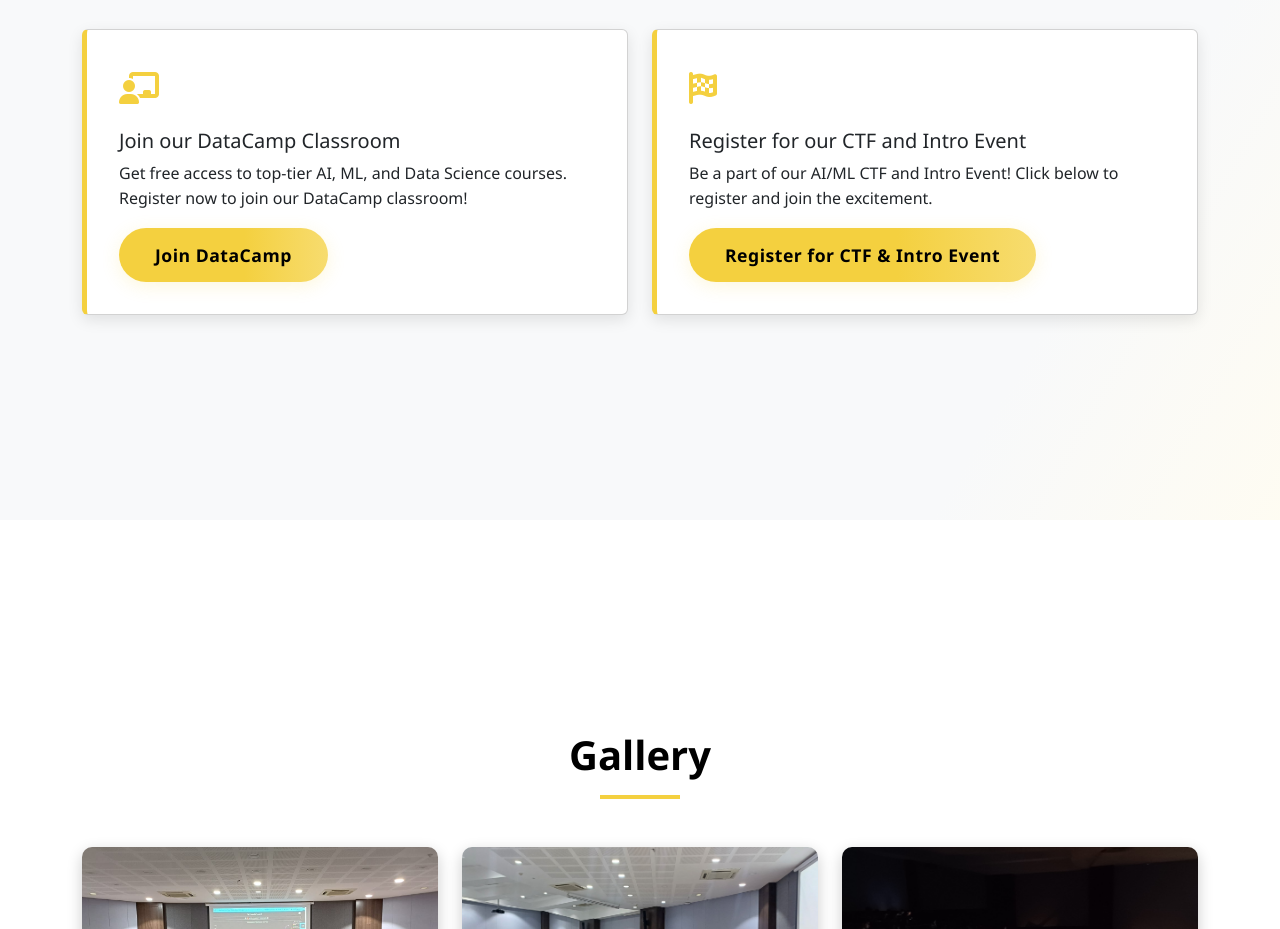
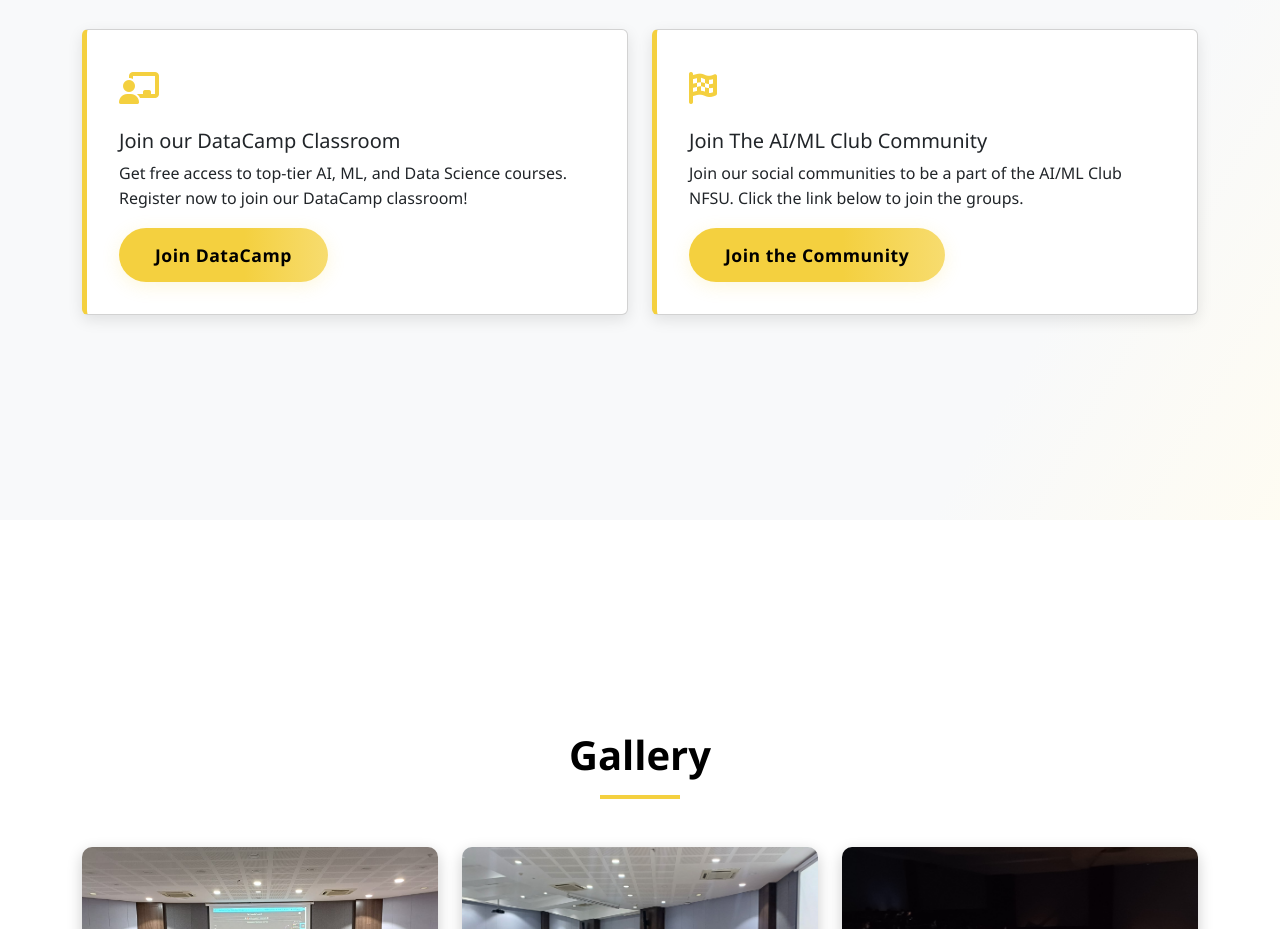
Before and after one commit to scorpionus007/AIMLclubwebsite, a plain HTML site: page index.html in a window 1280 px wide. Shown: the part 3480-4409 px from the top of the page. Drawn offline with nearby package versions, Linux system fonts and the light colour scheme.

Commit message:
Announcement change

```diff
--- a/index.html
+++ b/index.html
@@ -659,9 +659,9 @@
                             <div class="announcement-icon">
                                 <i class="fas fa-flag-checkered"></i>
                             </div>
-                            <h5 class="card-title">Register for our CTF and Intro Event</h5>
-                            <p class="card-text">Be a part of our AI/ML CTF and Intro Event! Click below to register and join the excitement.</p>
-                            <a href="https://forms.gle/DVMmDP9EeJD31NRx8" target="_blank" class="btn btn-custom">Register for CTF & Intro Event</a>
+                            <h5 class="card-title">Join The AI/ML Club Community</h5>
+                            <p class="card-text">Join our social communities to be a part of the AI/ML Club NFSU. Click the link below to join the groups.</p>
+                            <a href="https://linktr.ee/aimlnfsu" target="_blank" class="btn btn-custom">Join the Community</a>
                         </div>
                     </div>
                 </div>
```
